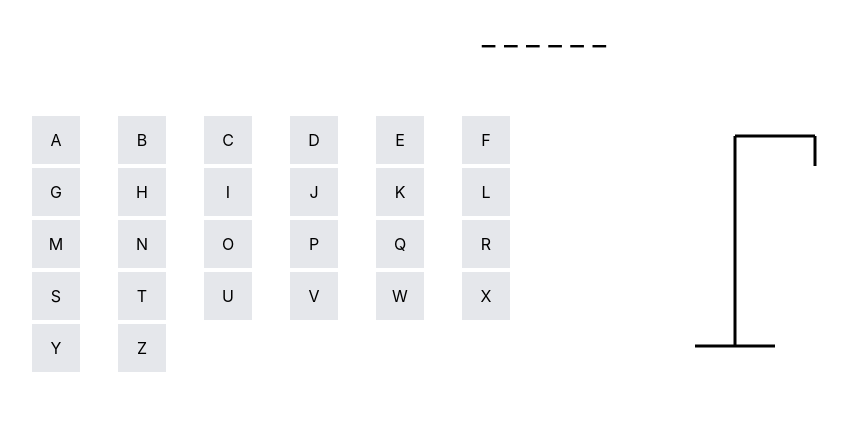
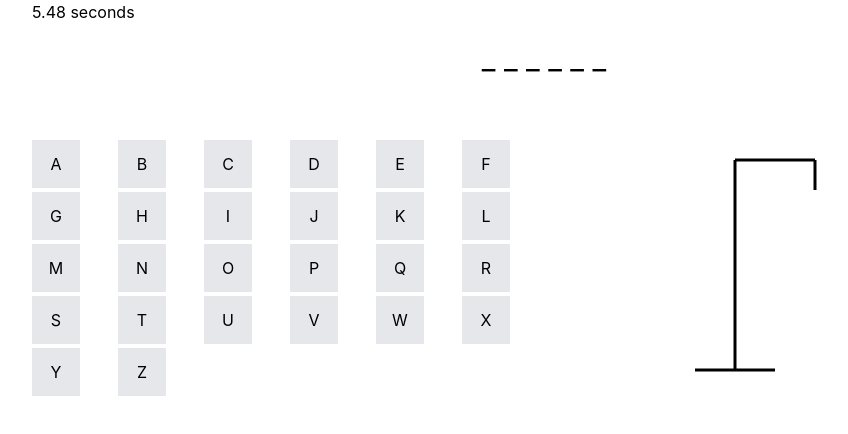
Before and after one commit to gavsidhu/Hangman, a React (Create React App) app: page /game in a window 1280 px wide. Shown: the top 434 px of the page, without its empty margins (96-944 px from the left). Built offline with nearby package versions, Linux system fonts and the light colour scheme.

Commit message:
Added a timer.

```diff
--- a/src/pages/Game.jsx
+++ b/src/pages/Game.jsx
@@ -10,6 +10,7 @@ export default function Game() {
   const [correctGuesses, setCorrectGuesses] = useState([]);
   const [wrongGuesses, setWrongGuesses] = useState([]);
   const [wrongAttempts, setWrongAttempts] = useState(0);
+  const [elapsedTime, setElapsedTime] = useState(0);
   const transformWord = useCallback(
     (word) => {
       return word
@@ -39,8 +40,22 @@ export default function Game() {
     setMaskedWord(transformWord(word));
   }, [transformWord, word, correctGuesses]);
 
+  useEffect(() => {
+    const timer = setInterval(() => {
+      setElapsedTime((time) => time + 1);
+    }, 10);
+
+    if((maskedWord && !maskedWord.includes("_")) || wrongAttempts > 5) {
+      clearInterval(timer);
+    }
+    return () => {
+      clearInterval(timer);
+    };
+  }, [maskedWord, wrongAttempts]);
+
   return (
     <div className="max-w-5xl mx-auto">
+      <p>{elapsedTime / 100} seconds</p>
       {wrongAttempts > 5 && <p>You Lost</p>}
       {maskedWord && !maskedWord.includes("_") && <p>You won!</p>}
       <div className="text-center py-4">
```
